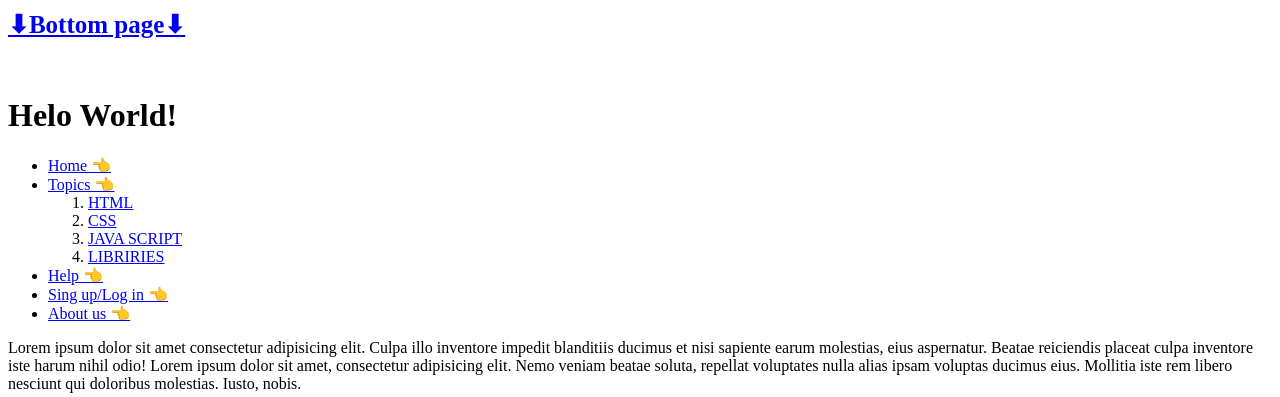
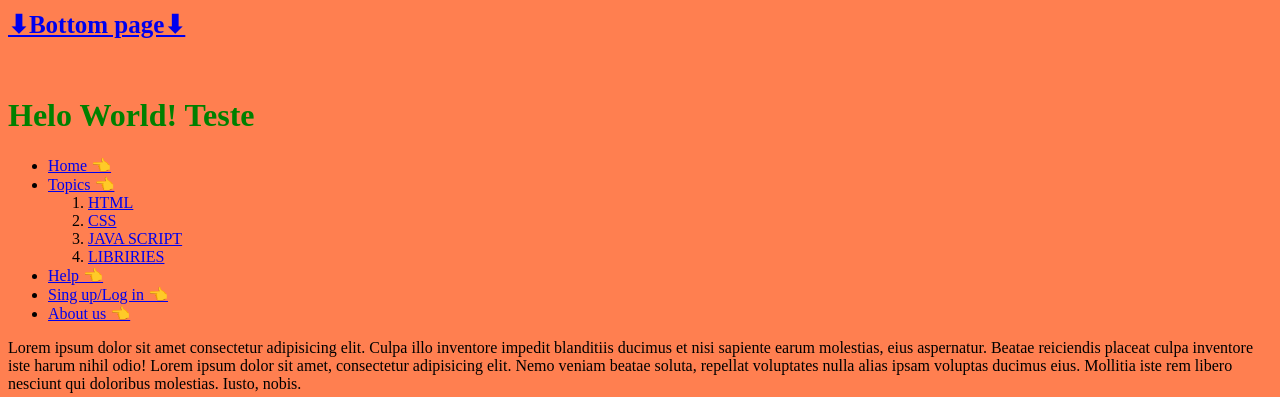
Before and after one commit to rp-web/rp-web.github.io, a plain HTML site: page index.html in a window 1280 px wide. Shown: the top 397 px of the page. Drawn offline with Linux system fonts and the light colour scheme.

Commit message:
Update index.html

```diff
--- a/index.html
+++ b/index.html
@@ -3,17 +3,25 @@
     <head>
         <title>My first website</title>
         <style>
+            body{
+                background-color: coral;
+            }
+
             .center{
                 display:block;
                 margin-left: auto;
                 margin-right: auto;
                 width: 50%;
             }
+
+            h1{
+                color: green;
+            }
         </style>
     </head>
     <body>
         <h6 style="font-size: 25px; margin-top: 10px;"><a href="#bottom" id="top">&#11015;Bottom page&#11015;</a></h6>
-        <h1>Helo World!</h1>
+        <h1>Helo World! Teste</h1>
         <ul>
             <li><a href="index.html">Home &#128072;</a></li>
             <li><a href="#">Topics &#128072;</a>
```
